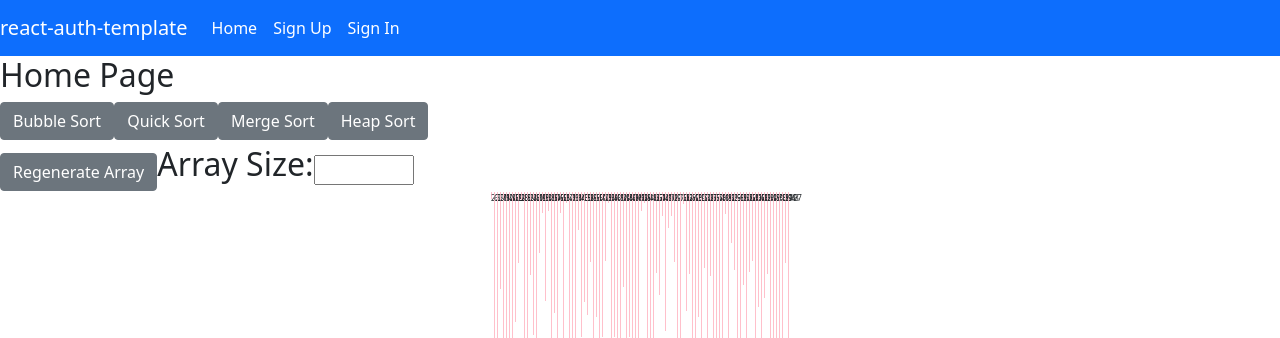
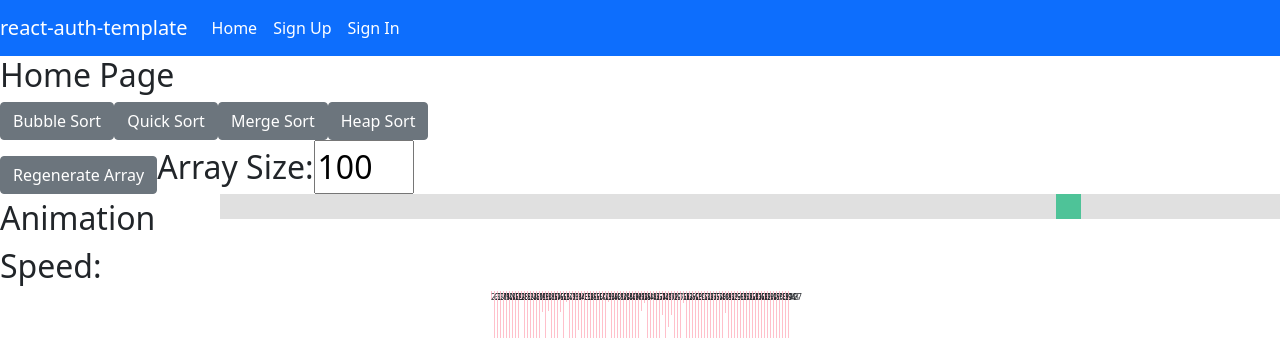
Before and after one commit to iwaggoner/sorting_algorithm_visualizer, a React (Create React App) app in the folder client/: page / in a window 1280 px wide. Shown: the top 338 px of the page. Built offline with nearby package versions, Linux system fonts and the light colour scheme.

Commit message:
Animation speed slider working and ready for styling

```diff
--- a/client/src/App.js
+++ b/client/src/App.js
@@ -48,9 +48,14 @@ const App = () => {
   const [size, setSize] = useState('100')
   // State for number array
   const [array, setArray] = useState(regenerate(size,5,1000))
+  // State for animation speed
+  const [speed, setSpeed] = useState(20)
 
-  function chanageSize (e) {
+  function changeSize(e){
     setSize(e.target.value)
+  }
+  function changeSpeed(e){
+    setSpeed(e.target.value)
   }
 
   // funtion for generating random number array
@@ -63,16 +68,16 @@ const App = () => {
   }
 
   // helper function for swapping items in an array
-  // function swap(array, index1, index2){
-  //   let temp = array[index1]
-  //   array[index1] = array[index2]
-  //   array[index2] = temp
-  // }
+  function swap(array, index1, index2){
+    let temp = array[index1]
+    array[index1] = array[index2]
+    array[index2] = temp
+  }
 
   // async helper function for sleeping before swapping items in an array
   async function sleepThenSwap(array, index1, index2){
-    // Pause 10 ms
-    await sleepIsaac(10)
+    // Pause x milliseconds
+    await sleepIsaac(speed)
     let temp = array[index1]
     array[index1] = array[index2]
     array[index2] = temp
@@ -203,7 +208,7 @@ const App = () => {
       for (i = beg; i <= end; i++){
         arr[i] = Math.floor(arr[i] / maxele)
       }
-      await sleepIsaac(10)
+      await sleepIsaac(speed)
       await setArray([...arr])
     }
 
@@ -239,9 +244,10 @@ const App = () => {
 
     // This for loop swaps the first and last elements of the array
     for(let i = n-1; i > 0; i--){
-      let temp = tempArray[0]
-      tempArray[0] = tempArray[i]
-      tempArray[i] = temp
+      // let temp = tempArray[0]
+      // tempArray[0] = tempArray[i]
+      // tempArray[i] = temp
+      swap(tempArray,i,0)
       await heapify(tempArray, i, 0)
       await setArray([...tempArray])
     }
@@ -319,7 +325,11 @@ const App = () => {
       <br></br>
       <Button variant='secondary' onClick={()=>setArray(regenerate(size,5,1000))}>Regenerate Array</Button>
       <label htmlFor='nArraySize'>Array Size: </label>
-      <input type='number' id='nArraySize' onChange={chanageSize}/>
+      <input type='number' id='nArraySize' onChange={changeSize} value={size}/>
+      <div class="slidecontainer">
+        <label hmtlFor="animationSpeed">Animation Speed:</label>
+        <input onChange={changeSpeed} type="range" min="1" max="100" value={speed} class="slider" id="animationSpeed"/>
+      </div>
 
       <Graph array={array}/>
 		</Fragment>
--- a/client/src/index.css
+++ b/client/src/index.css
@@ -28,9 +28,50 @@ button {
   margin: 10px;
   font-size: 2rem;
 }
-input, label {
+label {
   font-size: 2rem;
 }
-input {
+#nArraySize {
+  font-size: 2rem;
   width : 100px
 }
+
+.slidecontainer {
+  width: 100%; /* Width of the outside container */
+  display: flex;
+}
+/* The square slider itself */
+.slider {
+  direction: rtl;
+  -webkit-appearance: none;  /* Override default CSS styles */
+  appearance: none;
+  width: 100%; /* Full-width */
+  height: 25px; /* Specified height */
+  background: #d3d3d3; /* Grey background */
+  outline: none; /* Remove outline */
+  opacity: 0.7; /* Set transparency (for mouse-over effects on hover) */
+  -webkit-transition: .2s; /* 0.2 seconds transition on hover */
+  transition: opacity .2s;
+}
+
+/* Mouse-over effects */
+.slider:hover {
+  opacity: 1; /* Fully shown on mouse-over */
+}
+
+/* The slider handle (use -webkit- (Chrome, Opera, Safari, Edge) and -moz- (Firefox) to override default look) */
+.slider::-webkit-slider-thumb {
+  -webkit-appearance: none; /* Override default look */
+  appearance: none;
+  width: 25px; /* Set a specific slider handle width */
+  height: 25px; /* Slider handle height */
+  background: #04AA6D; /* Green background */
+  cursor: pointer; /* Cursor on hover */
+}
+
+.slider::-moz-range-thumb {
+  width: 25px; /* Set a specific slider handle width */
+  height: 25px; /* Slider handle height */
+  background: #04AA6D; /* Green background */
+  cursor: pointer; /* Cursor on hover */
+}
```
Also changed, not shown: 2 other files (tests, documents, lock files or other folders).
